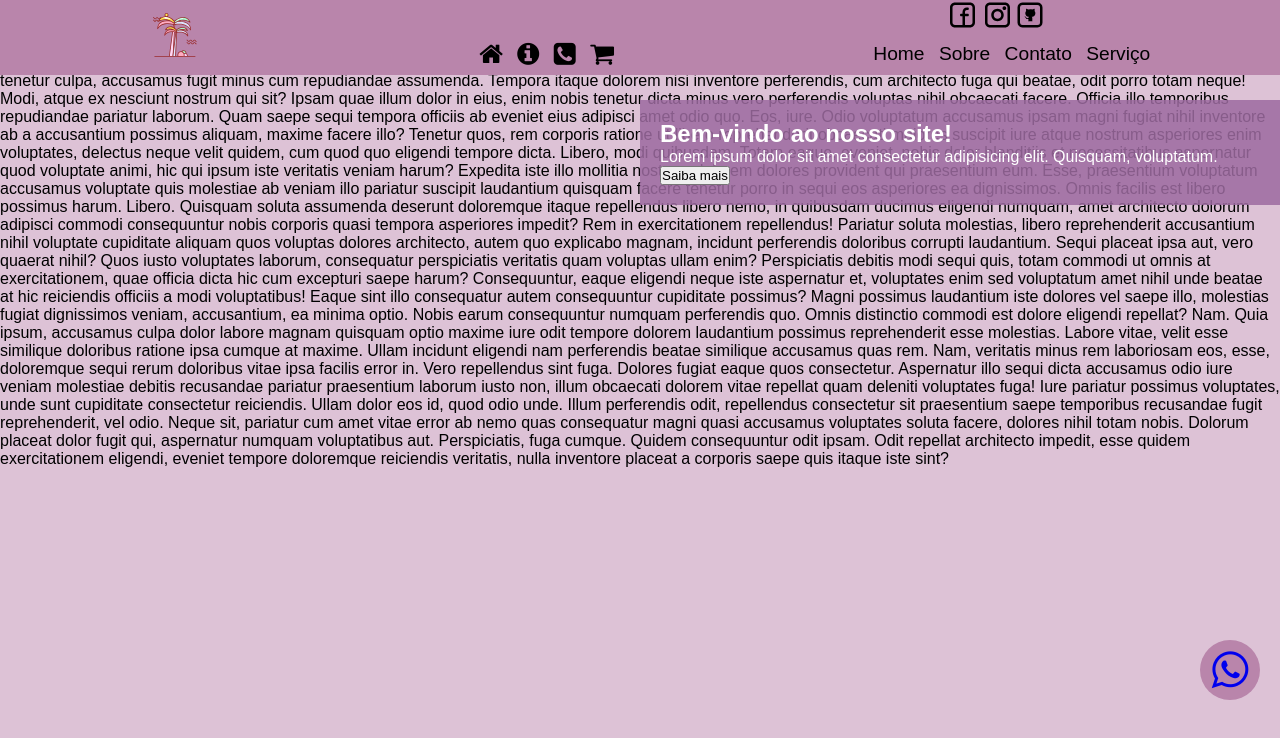
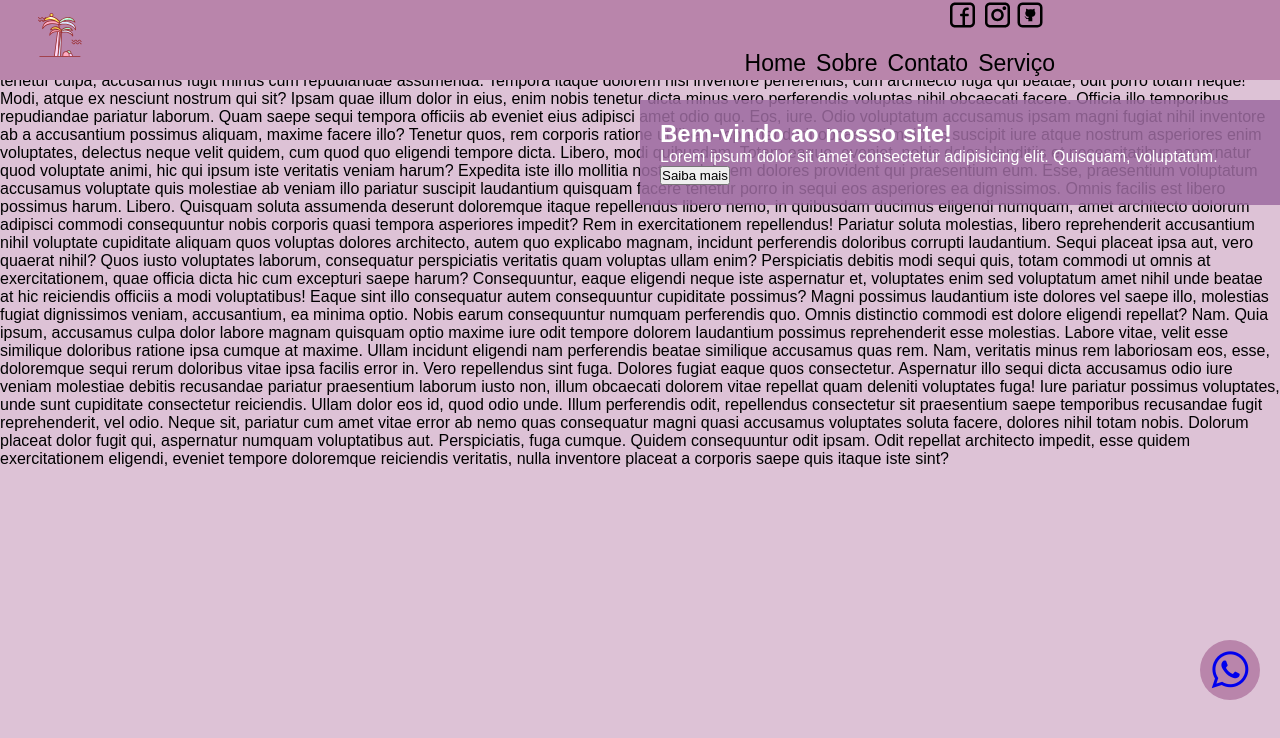
Before and after one commit to Ariane-dev/aula_aula, a plain HTML site: page index.html in a window 1280 px wide. Drawn offline with Linux system fonts and the light colour scheme.

Commit message:
sei la oq

```diff
--- a/css/style.css
+++ b/css/style.css
@@ -8,21 +8,24 @@ body{
     background-color: rgb(221, 194, 214);
     color: black;
 }
-.logo{
+.logo-header{
     width: 100px;
     height: 50px;
+    position: absolute;
+    left: 10px;
 }
 header{
     position: fixed;
     display: flex;
     align-items: baseline;
-    justify-content: space-around;
+    justify-content: flex-end;
     background-color: rgb(185, 133, 171);
     color: white;
     padding: 10px 0;
-    text-align: center;
+    text-align: right;
     width: 100%;
     z-index: 4;
+    height: 80px;
 
 }
 header ul{
@@ -31,6 +34,7 @@ header ul{
     right: 18%;
     list-style: none;
     display: flex;
+
 }
 .redes{
     width: 35px;
@@ -43,6 +47,7 @@ header nav a {
     padding: 0 5px;
     transition: background-color 0.3s;
     font-size: 1.2em;
+    margin-top: 50px;
 
 }
 header nav a:hover{
@@ -79,3 +84,14 @@ main{
     cursor: pointer;
     z-index: 6;
 }
+.navbar-mobile{
+    display:none;
+  }
+  nav{
+   display: flex;
+   justify-content: right;
+   padding: 0 20px;
+   margin-top: -10px;
+   font-size: 1.2rem;
+   margin-right: 200px ;
+  }
--- a/index.html
+++ b/index.html
@@ -11,7 +11,7 @@
 </head>
 <body>
     <Header>
-        <img src="img/Logo.svg" alt="Logo da pagina" class="logo">
+        <img src="img/Logo.svg" alt="Logo da pagina" class="logo-header">
 
         <nav class="navbar-mobile">
             <a href="#"><i class="fa fa-home fa-lg" aria-hidden="true"></i></a>
```
